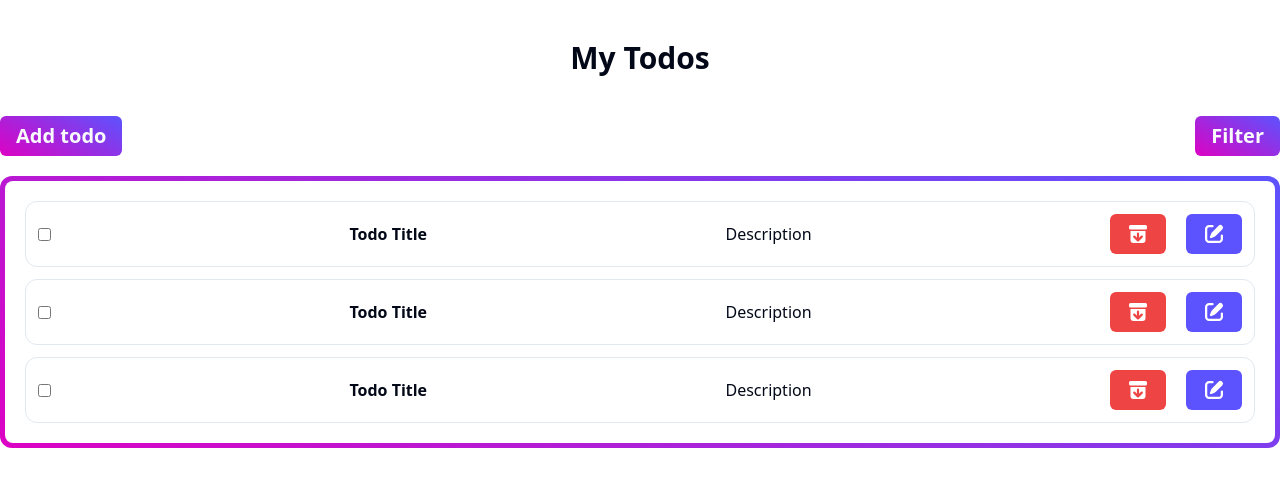
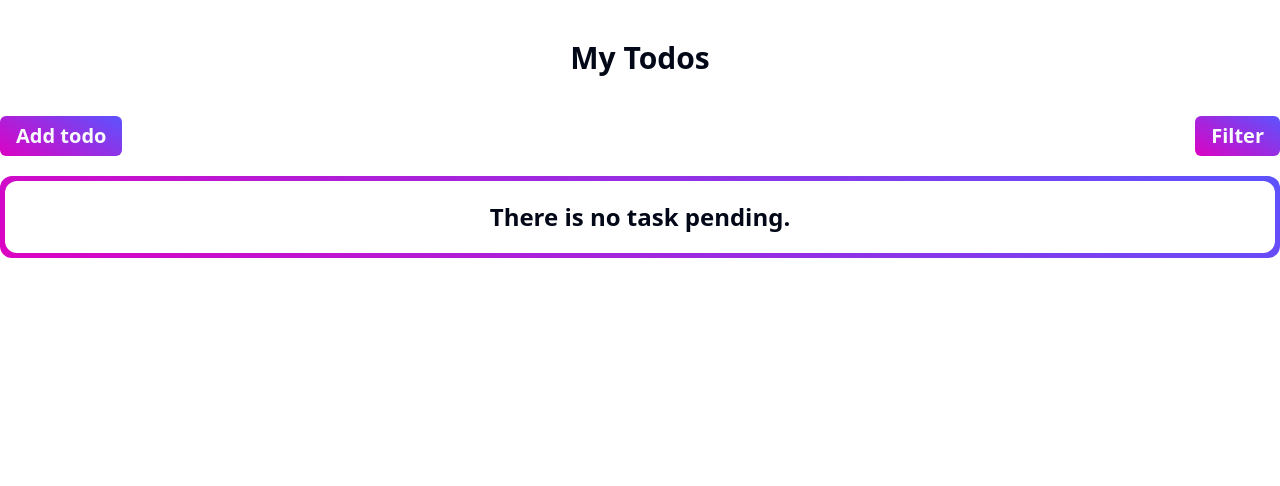
Before and after one commit to coderkamrul0/redux-simple-todo, a React (Vite) app: page / in a window 1280 px wide. Shown: the top 486 px of the page. Built offline with nearby package versions, Linux system fonts and the light colour scheme.

Commit message:
Add: Delete todo functionality implement

```diff
--- a/package.json
+++ b/package.json
@@ -23,12 +23,14 @@
     "react-dom": "^18.2.0",
     "react-redux": "^9.0.4",
     "tailwind-merge": "^2.2.0",
-    "tailwindcss-animate": "^1.0.7"
+    "tailwindcss-animate": "^1.0.7",
+    "uuid": "^9.0.1"
   },
   "devDependencies": {
     "@types/node": "^20.11.0",
     "@types/react": "^18.2.43",
     "@types/react-dom": "^18.2.17",
+    "@types/uuid": "^9.0.7",
     "@typescript-eslint/eslint-plugin": "^6.14.0",
     "@typescript-eslint/parser": "^6.14.0",
     "@vitejs/plugin-react": "^4.2.1",
--- a/src/components/todo/AddTodoModal.tsx
+++ b/src/components/todo/AddTodoModal.tsx
@@ -13,6 +13,7 @@ import { Input } from "../ui/input";
 import { Label } from "../ui/label";
 import { useAppDispatch } from "@/redux/hooks";
 import { addTodo } from "@/redux/features/todoSlice";
+import { v4 as uuidv4 } from 'uuid';
 
 const AddTodoModal = () => {
   const [task, setTask] = useState("");
@@ -22,6 +23,7 @@ const AddTodoModal = () => {
   const onSubmit = (e: FormEvent) => {
     e.preventDefault();
     const taskDetails = {
+      id:uuidv4(),
       title: task,
       description: description,
     };
--- a/src/components/todo/TodoCard.tsx
+++ b/src/components/todo/TodoCard.tsx
@@ -1,16 +1,26 @@
-import { ArchiveBoxArrowDownIcon, PencilSquareIcon } from "@heroicons/react/16/solid";
+/* eslint-disable @typescript-eslint/no-explicit-any */
+import {
+  ArchiveBoxArrowDownIcon,
+  PencilSquareIcon,
+} from "@heroicons/react/16/solid";
 import { Button } from "../ui/button";
+import { useAppDispatch } from "@/redux/hooks";
+import { removeTodo } from "@/redux/features/todoSlice";
 
-const TodoCard = () => {
+const TodoCard = ({ item }: any) => {
+  const dispatch = useAppDispatch();
   return (
     <div>
       <div className="bg-white rounded-xl flex justify-between items-center p-3 border">
         <input type="checkbox" name="" id="" />
-        <p className="font-semibold">Todo Title</p>
+        <p className="font-semibold">{item.title}</p>
         {/* <p>Time</p> */}
-        <p>Description</p>
+        <p>{item.description}</p>
         <div className="space-x-5">
-          <Button className="bg-red-500">
+          <Button
+            onClick={() => dispatch(removeTodo(item.id))}
+            className="bg-red-500"
+          >
             <ArchiveBoxArrowDownIcon className="h-6 w-6 text-white" />
           </Button>
           <Button className="bg-[#5C53FE]">
--- a/src/components/todo/TodoContainer.tsx
+++ b/src/components/todo/TodoContainer.tsx
@@ -1,8 +1,11 @@
+import { useAppSelector } from "@/redux/hooks";
 import AddTodoModal from "./AddTodoModal";
 import TodoCard from "./TodoCard";
 import TodoFilter from "./TodoFilter";
 
 const TodoContainer = () => {
+  const { todos } = useAppSelector((state) => state.todos);
+  console.log(todos);
   return (
     <div>
       <div className="flex justify-between items-center mb-5">
@@ -10,14 +13,21 @@ const TodoContainer = () => {
         <TodoFilter />
       </div>
       <div className="bg-primary-gradient w-full h-full rounded-xl  p-[5px]">
-        <div className="bg-white p-5 w-full h-full rounded-lg space-y-3">
-          <TodoCard />
-          <TodoCard />
-          <TodoCard />
-        </div>
-        {/* <div className="bg-white p-5 flex justify-center items-center rounded-xl text-2xl font-bold">
-          <p>There is no task pending.</p>
-        </div> */}
+        {todos.length <= 0 ? (
+          <>
+            <div className="bg-white p-5 flex justify-center items-center rounded-xl text-2xl font-bold">
+              <p>There is no task pending.</p>
+            </div>
+          </>
+        ) : (
+          <>
+            <div className="bg-white p-5 w-full h-full rounded-lg space-y-3">
+              {todos.map((item) => (
+                <TodoCard item={item} key={item.id} />
+              ))}
+            </div>
+          </>
+        )}
       </div>
     </div>
   );
--- a/src/redux/features/todoSlice.ts
+++ b/src/redux/features/todoSlice.ts
@@ -2,6 +2,7 @@ import { createSlice } from "@reduxjs/toolkit";
 import { PayloadAction } from "@reduxjs/toolkit";
 
 type TTodo = {
+  id: string;
   title: string;
   description: string;
   isCompleted?: boolean;
@@ -22,8 +23,11 @@ const todoSlice = createSlice({
     addTodo: (state, action: PayloadAction<TTodo>) => {
       state.todos.push({ ...action.payload, isCompleted: false });
     },
+    removeTodo: (state, action: PayloadAction<string>) => {
+      state.todos = state.todos.filter((todo) => todo.id !== action.payload);
+    },
   },
 });
 
-export const { addTodo } = todoSlice.actions;
+export const { addTodo,removeTodo } = todoSlice.actions;
 export default todoSlice.reducer;
```
Also changed, not shown: 1 other file (tests, documents, lock files or other folders).
